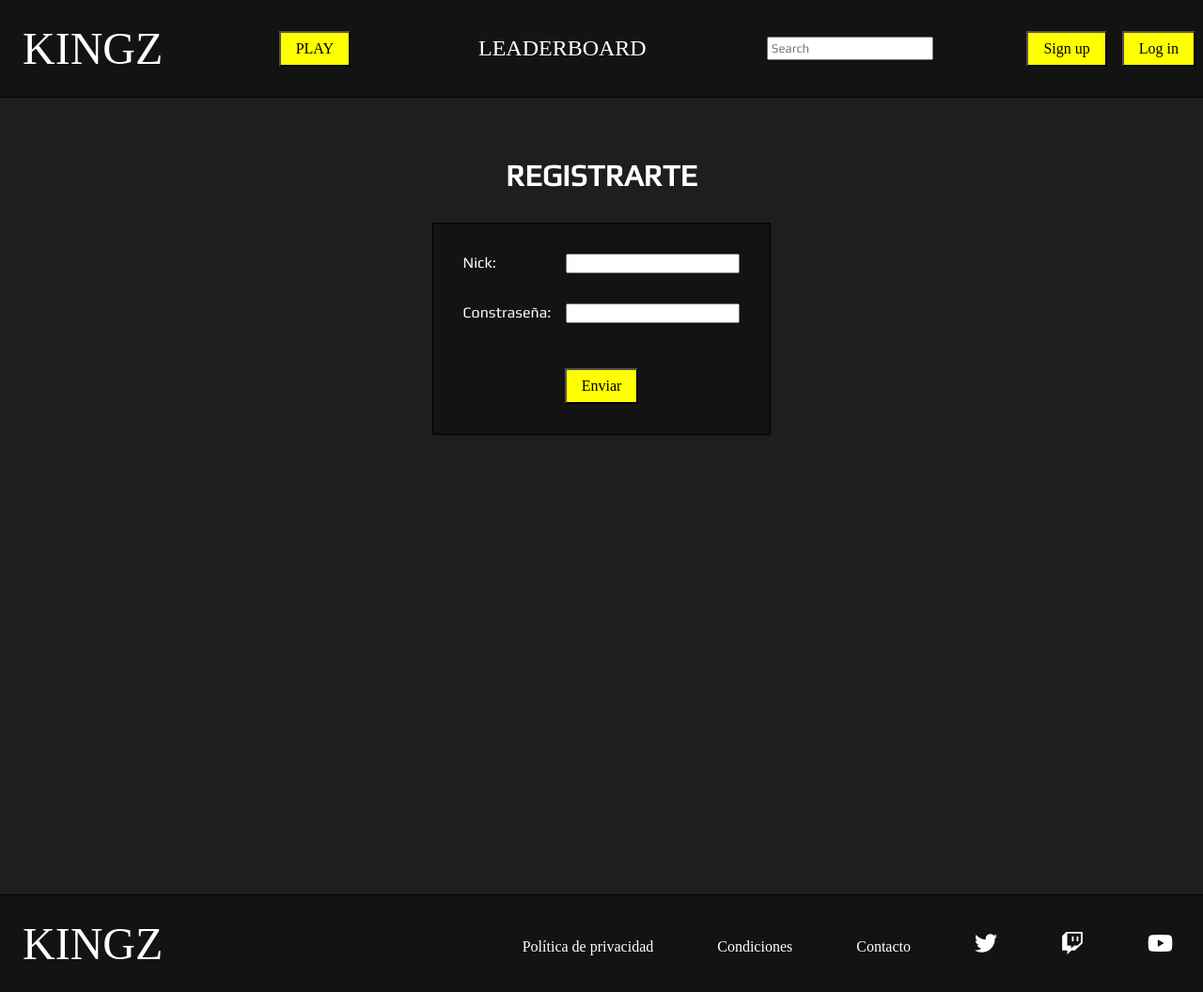
After one commit to z1ku/kingz, a PHP site: page /php/signup.php in a window 1280 px wide. The commit adds this page. Shown: the whole page at 94% size. Run offline with PHP 8.4, Linux system fonts and the light colour scheme; some web fonts are replaced.

Commit message:
login y signup

```diff
--- a/css/estilos.css
+++ b/css/estilos.css
@@ -11,10 +11,15 @@ body{
     margin: 0%;
     background-color: #1e1e1e;
     font-family: 'Play', sans-serif;
+    color: white;
 }
 
 img{
     max-width: 100%;
+}
+
+textarea{
+    resize: none;
 }
 
 /* CSS PARA EL MENU */
@@ -25,7 +30,7 @@ header{
     flex-wrap: wrap;
     background-color: #131313;
     border-bottom: 1px solid black;
-    position: fixed;
+    position: sticky;
     width: 100%;
     top: 0%;
     left: 0%;
@@ -40,21 +45,19 @@ header{
     margin: 1.5rem;
 }
 
-header button{
+header input[type=submit]{
     background-color: yellow;
     padding: 0.5rem 1rem;
     font-family: inherit;
     font-size: 1rem;
-}
-
-#login{
-    margin: 1.5rem;
+    margin: 0.5rem;
 }
 
 nav{
     display: flex;
     align-items: center;
     justify-content: space-between;
+    flex-wrap: wrap;
 }
 
 nav a{
@@ -69,12 +72,15 @@ nav input{
     padding: 0.2rem;
 }
 
+.headerLogin{
+    display: flex;
+}
+
 /* CSS PARA EL HOME */
 #imgCabecera{
     height: 450px;
     width: 100%;
     object-fit: cover;
-    margin-top: 6rem;
     border-bottom: 1px solid black;
     display: block;
 }
@@ -112,6 +118,56 @@ nav input{
 #bienvenida i{
     font-size: 4rem;
     color: yellow;
+}
+
+/* CSS GENERAL PARA LAS SECCIONES */
+.seccion{
+    width: 80%;
+    margin: 4rem auto;
+    min-height: 90vh;
+}
+
+.seccion h1{
+    font-size: 2rem;
+    text-align: center;
+    margin-bottom: 2rem;
+    color: white;
+}
+
+.mensajeError{
+    text-align: center;
+}
+
+/* CSS PARA FORMS */
+.formkingz{
+    display: flex;
+    flex-direction: column;
+    align-items: center;
+    background-color: #131313;
+    border: 1px solid black;
+    padding: 2rem;
+    color: white;
+    width: fit-content;
+    margin: auto;
+}
+
+.formkingz>div>label{
+    margin-right: 1rem;
+}
+
+.formkingz>div{
+    display: flex;
+    justify-content: space-between;
+    width: 100%;
+    margin-bottom: 2rem;
+}
+
+.formkingz input[type=submit]{
+    background-color: yellow;
+    padding: 0.5rem 1rem;
+    font-family: "Jeju";
+    font-size: 1rem;
+    margin-top: 1rem;
 }
 
 /* CSS PARA LA PÁGINA DE PARTIDO */
--- a/php/contacto.php
+++ b/php/contacto.php
@@ -24,7 +24,7 @@
         <button data-testid="signup-header" id="login">Log in</button>
     </header>
     <main>
-        <section id="formContacto">
+        <section class="formkingz">
             <!-- FORMULARIO DE CONTACTO -->
             <form action="" method="post">
                 <h2>CONTACTO</h2>
--- /dev/null
+++ b/php/funciones.php
@@ -0,0 +1,206 @@
+<?php
+
+    //FUNCION PARA CONECTAR A LA BASE DE DATOS
+    function conectarServidor(){
+        $con=new mysqli('localhost', 'root', '', 'kingz');
+        $con->set_charset('utf8');
+
+        return $con;
+    }
+
+    //FUNCION PARA COMPROBAR SI EL USUARIO ES ADMIN
+    function comprobarAdmin($nick,$pass){
+        $con=conectarServidor();
+
+        $buscar=$con->prepare("select id from usuario where nick=? and pass=?");
+        $buscar->bind_result($id);
+        $buscar->bind_param("ss",$nick,$pass);
+        $buscar->execute();
+        $buscar->store_result();
+        $buscar->fetch();
+
+        if($id===0){
+            $res=true;
+        }else{
+            $res=false;
+        }
+
+        $buscar->close();
+        $con->close();
+
+        return $res;
+    }
+
+    // FUNCIONES PARA HEADER
+    ////////////////////////////////////////////////////////////////////
+    //HEADER INDEX INVITADO
+    function headerIndexGuest(){
+        echo '<header>
+            <a href="index.php" class="logo">KINGZ</a>
+            <nav>
+                <form action="php/play.php" method="post">
+                    <input type="submit" id="btn-play" name="play" value="PLAY">
+                </form>
+                <a href="php/leaderboard.php">LEADERBOARD</a>
+                <form action="php/buscadorheader.php" method="post">
+                    <input placeholder="Search" id="buscadorheader" name="buscador">
+                </form>
+            </nav>
+            <div class="headerLogin">
+                <form action="php/signup.php" method="post">
+                    <input type="submit" id="btn-signin" name="signin" value="Sign up">
+                </form>
+                <form action="php/login.php" method="post">
+                    <input type="submit" id="btn-login" name="login" value="Log in">
+                </form>
+            </div>
+        </header>';
+    }
+
+    //HEADER INDEX ADMIN
+    function headerIndexAdmin(){
+        echo '<header>
+            <a href="index.php" class="logo">KINGZ</a>
+            <nav>
+                <form action="php/panel_admin.php" method="post">
+                    <input type="submit" id="btn-admin" name="admin" value="Panel Admin">
+                </form>
+                <a href="php/leaderboard.php">LEADERBOARD</a>
+                <form action="php/buscadorheader.php" method="post">
+                    <input placeholder="Search" id="buscadorheader" name="buscador">
+                </form>
+            </nav>
+            <div class="headerLogin">
+                <form action="php/cerrar_sesion.php" method="post">
+                    <input type="submit" id="btn-salir" name="salir" value="Salir">
+                </form>
+            </div>
+        </header>';
+    }
+
+    //HEADER INDEX PLAYER
+    function headerIndexPlayer(){
+        echo '<header>
+            <a href="index.php" class="logo">KINGZ</a>
+            <nav>
+                <form action="php/play.php" method="post">
+                    <input type="submit" id="btn-play" name="play" value="PLAY">
+                </form>
+                <a href="php/leaderboard.php">LEADERBOARD</a>
+                <form action="php/buscadorheader.php" method="post">
+                    <input placeholder="Search" id="buscadorheader" name="buscador">
+                </form>
+            </nav>
+            <div class="headerLogin">
+                <form action="php/perfil.php" method="post">
+                    <input type="submit" id="btn-perfil" name="perfil" value="Perfil">
+                </form>
+                <form action="php/cerrar_sesion.php" method="post">
+                    <input type="submit" id="btn-salir" name="salir" value="Salir">
+                </form>
+            </div>
+        </header>';
+    }
+
+    //HEADER DEFAULT INVITADO
+    function headerGuest(){
+        echo '<header>
+            <a href="../index.php" class="logo">KINGZ</a>
+            <nav>
+                <form action="play.php" method="post">
+                    <input type="submit" id="btn-play" name="play" value="PLAY">
+                </form>
+                <a href="leaderboard.php">LEADERBOARD</a>
+                <form action="buscadorheader.php" method="post">
+                    <input placeholder="Search" id="buscadorheader" name="buscador">
+                </form>
+            </nav>
+            <div class="headerLogin">
+                <form action="signup.php" method="post">
+                    <input type="submit" id="btn-signin" name="signin" value="Sign up">
+                </form>
+                <form action="login.php" method="post">
+                    <input type="submit" id="btn-login" name="login" value="Log in">
+                </form>
+            </div>
+        </header>';
+    }
+
+    //HEADER DEFAULT ADMIN
+    function headerAdmin(){
+        echo '<header>
+            <a href="../index.php" class="logo">KINGZ</a>
+            <nav>
+                <form action="panel_admin.php" method="post">
+                    <input type="submit" id="btn-admin" name="admin" value="Panel Admin">
+                </form>
+                <a href="leaderboard.php">LEADERBOARD</a>
+                <form action="buscadorheader.php" method="post">
+                    <input placeholder="Search" id="buscadorheader" name="buscador">
+                </form>
+            </nav>
+            <div class="headerLogin">
+                <form action="cerrar_sesion.php" method="post">
+                    <input type="submit" id="btn-salir" name="salir" value="Salir">
+                </form>
+            </div>
+        </header>';
+    }
+
+    //HEADER DEFAULT PLAYER
+    function headerPlayer(){
+        echo '<header>
+            <a href="../index.php" class="logo">KINGZ</a>
+            <nav>
+                <form action="play.php" method="post">
+                    <input type="submit" id="btn-play" name="play" value="PLAY">
+                </form>
+                <a href="leaderboard.php">LEADERBOARD</a>
+                <form action="buscadorheader.php" method="post">
+                    <input placeholder="Search" id="buscadorheader" name="buscador">
+                </form>
+            </nav>
+            <div class="headerLogin">
+                <form action="perfil.php" method="post">
+                    <input type="submit" id="btn-perfil" name="perfil" value="Perfil">
+                </form>
+                <form action="cerrar_sesion.php" method="post">
+                    <input type="submit" id="btn-salir" name="salir" value="Salir">
+                </form>
+            </div>
+        </header>';
+    }
+
+    // FUNCIONES PARA FOOTER
+    ////////////////////////////////////////////////////////////////////
+    //FOOTER INDEX
+    function footerIndex(){
+        echo '<footer>
+            <a href="index.php" class="logo">KINGZ</a>
+            <div>
+                <a href="#">Política de privacidad</a>
+                <a href="#">Condiciones</a>
+                <a href="#">Contacto</a>
+                <a href="#"><i class="fa-brands fa-twitter"></i></a>
+                <a href="#"><i class="fa-brands fa-twitch"></i></a>
+                <a href="#"><i class="fa-brands fa-youtube"></i></a>
+            </div>
+        </footer>';
+    }
+
+    //FOOTER DEFAULT
+    function footer(){
+        echo '<footer>
+            <a href="../index.php" class="logo">KINGZ</a>
+            <div>
+                <a href="#">Política de privacidad</a>
+                <a href="#">Condiciones</a>
+                <a href="#">Contacto</a>
+                <a href="#"><i class="fa-brands fa-twitter"></i></a>
+                <a href="#"><i class="fa-brands fa-twitch"></i></a>
+                <a href="#"><i class="fa-brands fa-youtube"></i></a>
+            </div>
+        </footer>';
+    }
+
+?>
--- /dev/null
+++ b/php/signup.php
@@ -0,0 +1,102 @@
+<?php
+    require_once "funciones.php";
+
+    session_start();
+
+    if(isset($_SESSION['nick']) && isset($_SESSION['pass'])){
+        header("Location:../index.php");
+    }
+?>
+
+<!DOCTYPE html>
+<html lang="en">
+<head>
+    <meta charset="UTF-8">
+    <meta http-equiv="X-UA-Compatible" content="IE=edge">
+    <meta name="viewport" content="width=device-width, initial-scale=1.0">
+    <title>Signup</title>
+    <link rel="stylesheet" href="../css/estilos.css">
+    <link rel="stylesheet" href="https://cdnjs.cloudflare.com/ajax/libs/font-awesome/6.2.0/css/all.min.css" integrity="sha512-xh6O/CkQoPOWDdYTDqeRdPCVd1SpvCA9XXcUnZS2FmJNp1coAFzvtCN9BmamE+4aHK8yyUHUSCcJHgXloTyT2A==" crossorigin="anonymous" referrerpolicy="no-referrer" />
+    <link rel="preconnect" href="https://fonts.googleapis.com">
+    <link rel="preconnect" href="https://fonts.gstatic.com" crossorigin>
+    <link href="https://fonts.googleapis.com/css2?family=Play&display=swap" rel="stylesheet">
+</head>
+<body>
+    <?php
+        headerGuest();
+    ?>
+    <main>
+        <section id="seccionSignup" class="seccion">
+            <h1>REGISTRARTE</h1>
+            <?php
+                require_once "funciones.php";
+
+                if(isset($_POST['registrarse'])){
+
+                    if($_POST['nick']=="" || $_POST['pass']==""){
+                        $mensaje="No puedes dejar campos vacíos";
+                    }else if(strlen($_POST['nick'])>20){
+                        $mensaje="El nick no puede ser superior a 20 caracteres";
+                    }else if(strlen($_POST['pass'])>20){
+                        $mensaje="La contraseña no puede ser superior a 20 caracteres";
+                    }else if(!ctype_alnum($_POST['nick'])){
+                        $mensaje="El nick solo puede contener caracteres alfanuméricos";
+                    }else{
+
+                        $con=conectarServidor();
+
+                        $nick=$_POST['nick'];
+                        $pass=md5(md5($_POST['pass']));
+
+                        $buscar=$con->prepare("select count(id) from usuario where nick=?");
+                        $buscar->bind_param("s", $nick);
+                        $buscar->execute();
+                        $buscar->bind_result($num);
+                        $buscar->fetch();
+
+                        $buscar->close();
+
+                        if($num>0){
+                            $mensaje="Ese nick ya esta en uso";
+                        }else{
+                            $insertar=$con->prepare("insert into usuario values(null,?,?,null,null,1100,1,0,0)");
+                            $insertar->bind_param("ss", $nick,$pass);
+
+                            if($insertar->execute()){
+                                $mensaje="Cuenta registrada con éxito";
+                                header("refresh:2; url=../index.php");
+                            }else{
+                                $mensaje="ERROR:" . $insertar->error;
+                            }
+
+                            $insertar->close();
+                        }
+
+                        $con->close();
+                    }
+
+                }
+
+                if(isset($mensaje)){
+                    echo '<p class="mensajeError">'.$mensaje.'</p>';
+                }
+
+                echo '<form action="#" method="post" class="formkingz">
+                <div>
+                    <label for="nick">Nick:</label>
+                    <input type="text" name="nick" value="" required>
+                </div>
+                <div>
+                    <label for="pass">Constraseña:</label>
+                    <input type="password" name="pass" required>
+                </div>
+                <input type="submit" name="registrarse" value="Enviar">
+                </form>';
+            ?>
+        </section>
+    </main>
+    <?php
+        footerIndex();
+    ?>
+</body>
+</html>
```
Also changed, not shown: other parts of css/estilos.css (+0 -43 lines), index.php (+29 -22 lines), php/cerrar_sesion.php (added, +10 -0 lines), php/login.php (added, +90 -0 lines).
